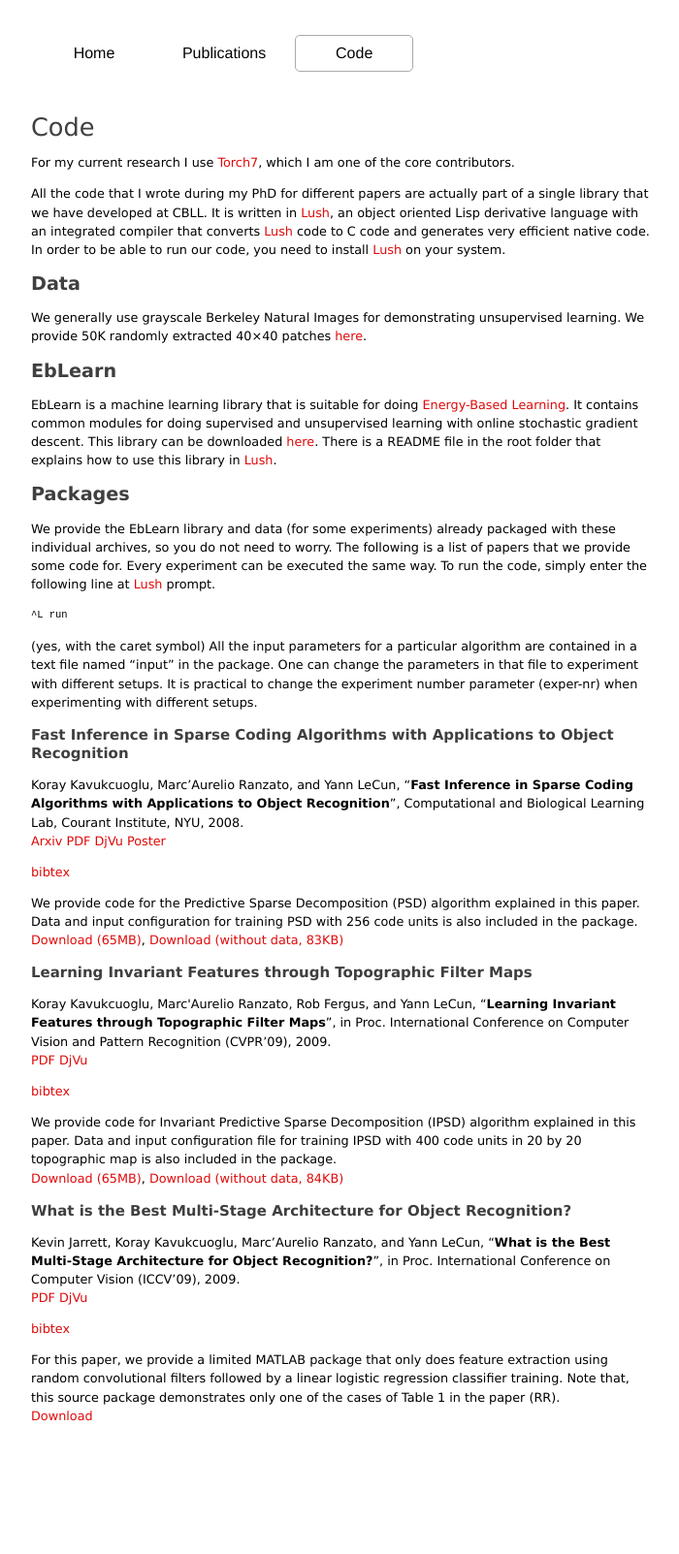
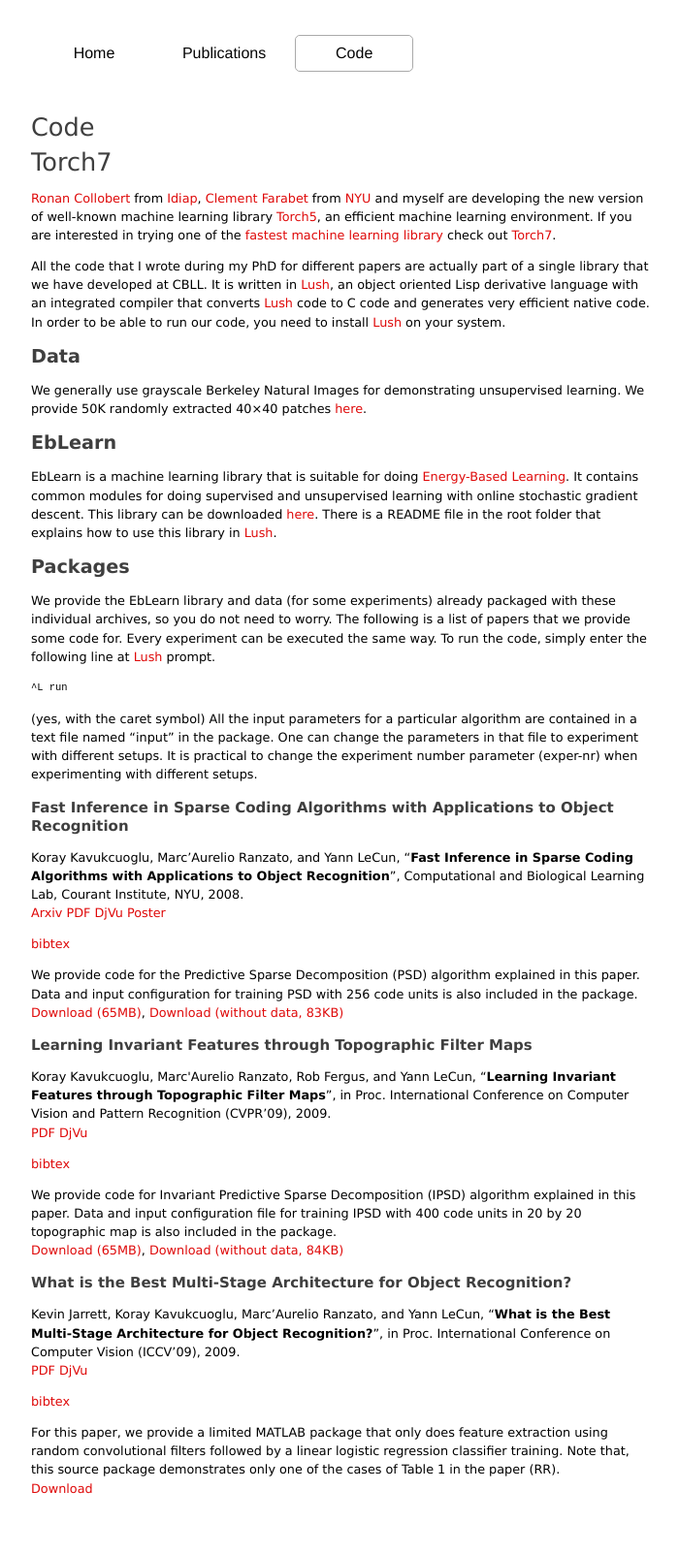
Before and after one commit to koraykv/koraykv.github.com, a Jekyll site: the page built from code.md, in a window 1280 px wide. Shown: the whole page at 97% size, without its empty margins (288-988 px from the left). Built offline with Jekyll 4.4.1, drawn with Linux system fonts in a browser that asks for light colours; before the commit the page ends 1528 px from its top, so only the background shows below that.

Commit message:
Update code.md

```diff
--- a/code.md
+++ b/code.md
@@ -6,7 +6,9 @@
 
 # Code
 
-For my current research I use [Torch7](http://www.torch.ch), which I am one of the core contributors.
+# Torch7
+
+[Ronan Collobert](http://ronan.collobert.com) from [Idiap](http://www.idiap.ch), [Clement Farabet](http://clement.farabet.net) from [NYU](http://www.nyu.edu) and myself are developing the new version of well-known machine learning library [Torch5](http://torch5.sf.net), an efficient machine learning environment. If you are interested in trying one of the [fastest machine learning library](http://cs.nyu.edu/~koray/files/2011_torch7_nipsw.pdf) check out [Torch7](http://www.torch.ch).
 
 All the code that I wrote during my PhD for different papers are actually part of a single library that we have developed at CBLL. It is written in [Lush](http://lush.sf.net), an object oriented Lisp derivative language with an integrated compiler that converts [Lush](http://lush.sf.net) code to C code and generates very efficient native code. In order to be able to run our code, you need to install [Lush](http://lush.sf.net) on your system.
 
```
